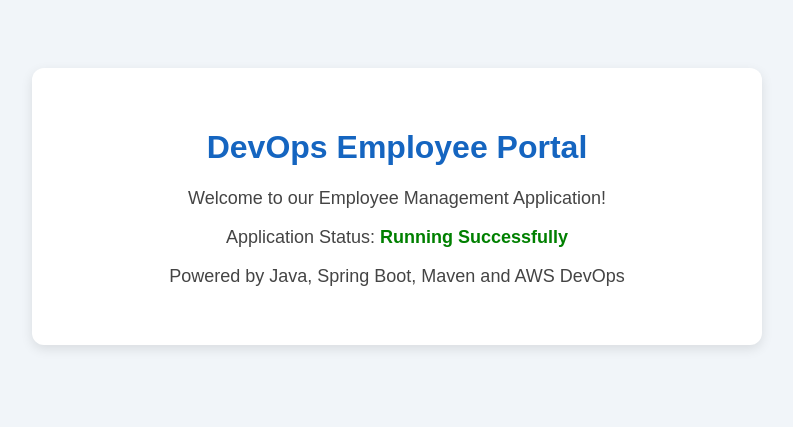
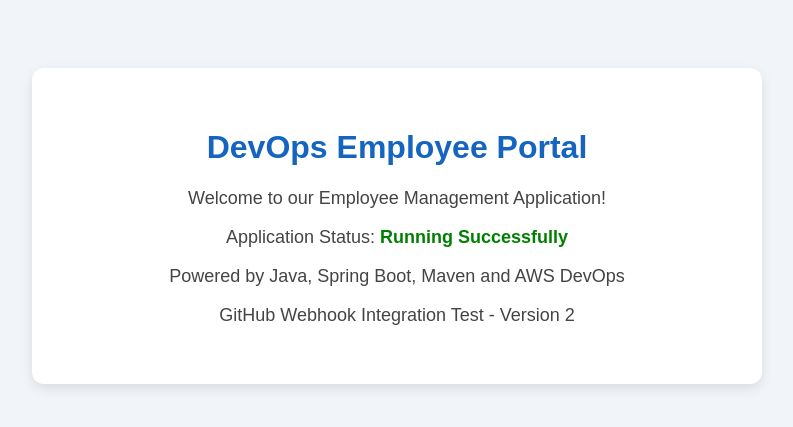
Before and after one commit to Navaneethasita/devops-employee-portal, a Spring Boot app: page / in a window 1280 px wide. Shown: the top 427 px of the page, without its empty margins (243-1036 px from the left). Run offline with Spring Boot 4, Linux system fonts and the light colour scheme.

Commit message:
test github integaration

```diff
--- a/src/main/resources/static/index.html
+++ b/src/main/resources/static/index.html
@@ -49,7 +49,7 @@
         </p>
 
         <p>Powered by Java, Spring Boot, Maven and AWS DevOps</p>
-
+         <p>GitHub Webhook Integration Test - Version 2</p>
     </div>
 </body>
 </html>
```
